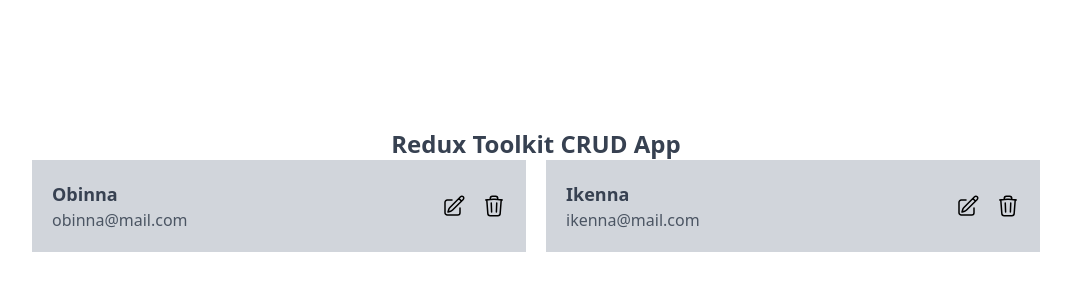
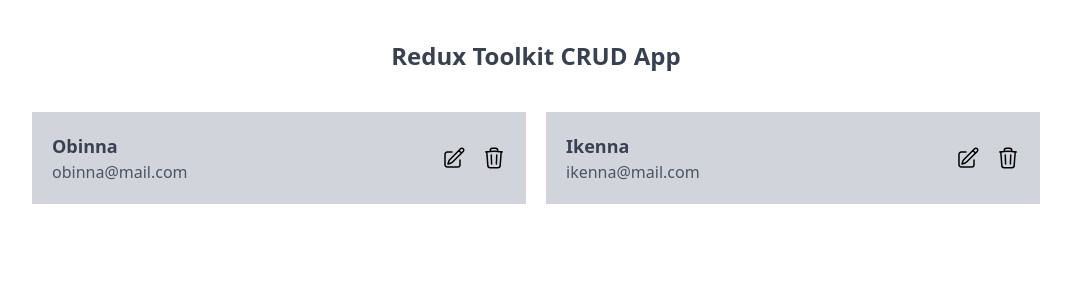
Before and after one commit to siccoo/chuck-crud, a React (Vite) app: page / in a window 1280 px wide. Shown: the top 300 px of the page, without its empty margins (104-1175 px from the left). Built offline with nearby package versions, Linux system fonts and the light colour scheme.

Commit message:
created Button.jsx component

```diff
--- a/src/App.jsx
+++ b/src/App.jsx
@@ -1,9 +1,9 @@
-import UserList from "./components/features/users/UserList";
+import UserList from "./features/users/UserList";
 
 function App() {
   return (
-    <div className="container mx-auto px-2 pt-10 md:pt-32 max-w-5xl">
-      <h3 className="text-center text-2xl text-gray-700 font-bold">Redux Toolkit CRUD App</h3>
+    <div className="container mx-auto px-2 pt-10 md:pt-10 max-w-5xl">
+      <h3 className="text-center text-2xl text-gray-700 font-bold pb-10">Redux Toolkit CRUD App</h3>
       <UserList />
     </div>
   );
--- /dev/null
+++ b/src/components/Button.jsx
@@ -0,0 +1,12 @@
+const Button = ({ onClick, children }) => {
+  return (
+    <button
+    className="bg-indigo-600 text-white py-2 px-6 my-10 rounded hover:bg-indigo-800"
+    onClick={onClick}
+    >
+      {children}
+    </button>
+  );
+};
+
+export default Button;
--- a/src/components/features/users/UserList.jsx
+++ b/src/features/users/UserList.jsx
@@ -50,6 +50,7 @@
       </>
     ));
   return (
+    <div>
       <div className="grid gap-5 md:grid-cols-2">
         {users.length ? (
           renderCard()
@@ -59,6 +60,7 @@
           </p>
         )}
       </div>
+    </div>
   );
 };
 
```
Lines whose indentation alone changed are shown as unchanged.
